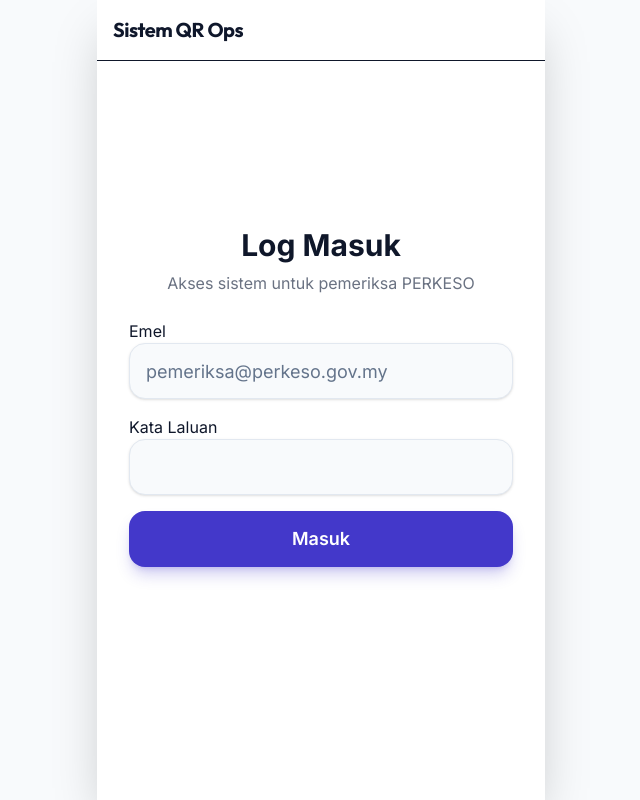
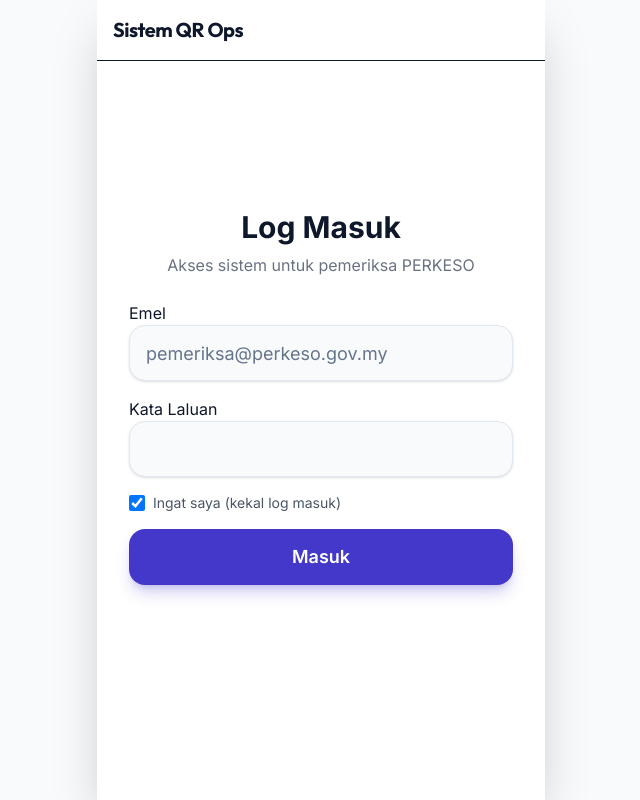
Before and after one commit to kamkikorich/ops77, a Next.js app: page /login in a window 1280 px wide. Shown: the whole page, without its empty margins (319-959 px from the left). Built offline with nearby package versions, Linux system fonts and the light colour scheme.

Commit message:
feat: Add Remember Me checkbox and logout function

```diff
--- a/src/app/login/actions.ts
+++ b/src/app/login/actions.ts
@@ -9,7 +9,9 @@
 
     const email = formData.get('email') as string
     const password = formData.get('password') as string
+    const rememberMe = formData.get('rememberMe') === 'on'
 
+    // Sign in with password
     const { error } = await supabase.auth.signInWithPassword({
         email,
         password,
@@ -19,6 +21,18 @@
         return { error: 'Gagal log masuk. Sila semak emel dan kata laluan.' }
     }
 
+    // If "Remember Me" is checked, set a longer session
+    // Supabase sessions are persistent by default (stored in cookies)
+    // The session will remain until user explicitly logs out
+    // or the refresh token expires (default: 7 days, can be extended in Supabase dashboard)
+
     revalidatePath('/', 'layout')
     redirect('/')
 }
+
+export async function logout() {
+    const supabase = await createClient()
+    await supabase.auth.signOut()
+    revalidatePath('/', 'layout')
+    redirect('/login')
+}
--- a/src/app/login/page.tsx
+++ b/src/app/login/page.tsx
@@ -30,6 +30,21 @@
                         <label htmlFor="password">Kata Laluan</label>
                         <Input id="password" name="password" type="password" required />
                     </div>
+
+                    {/* Remember Me Checkbox */}
+                    <div className="flex items-center gap-2">
+                        <input
+                            type="checkbox"
+                            id="rememberMe"
+                            name="rememberMe"
+                            defaultChecked
+                            className="h-4 w-4 rounded border-gray-300 text-blue-600 focus:ring-blue-500"
+                        />
+                        <label htmlFor="rememberMe" className="text-sm text-gray-600 dark:text-gray-400">
+                            Ingat saya (kekal log masuk)
+                        </label>
+                    </div>
+
                     {state?.error && (
                         <div className="text-sm font-medium text-red-500">
                             {state.error}
```
